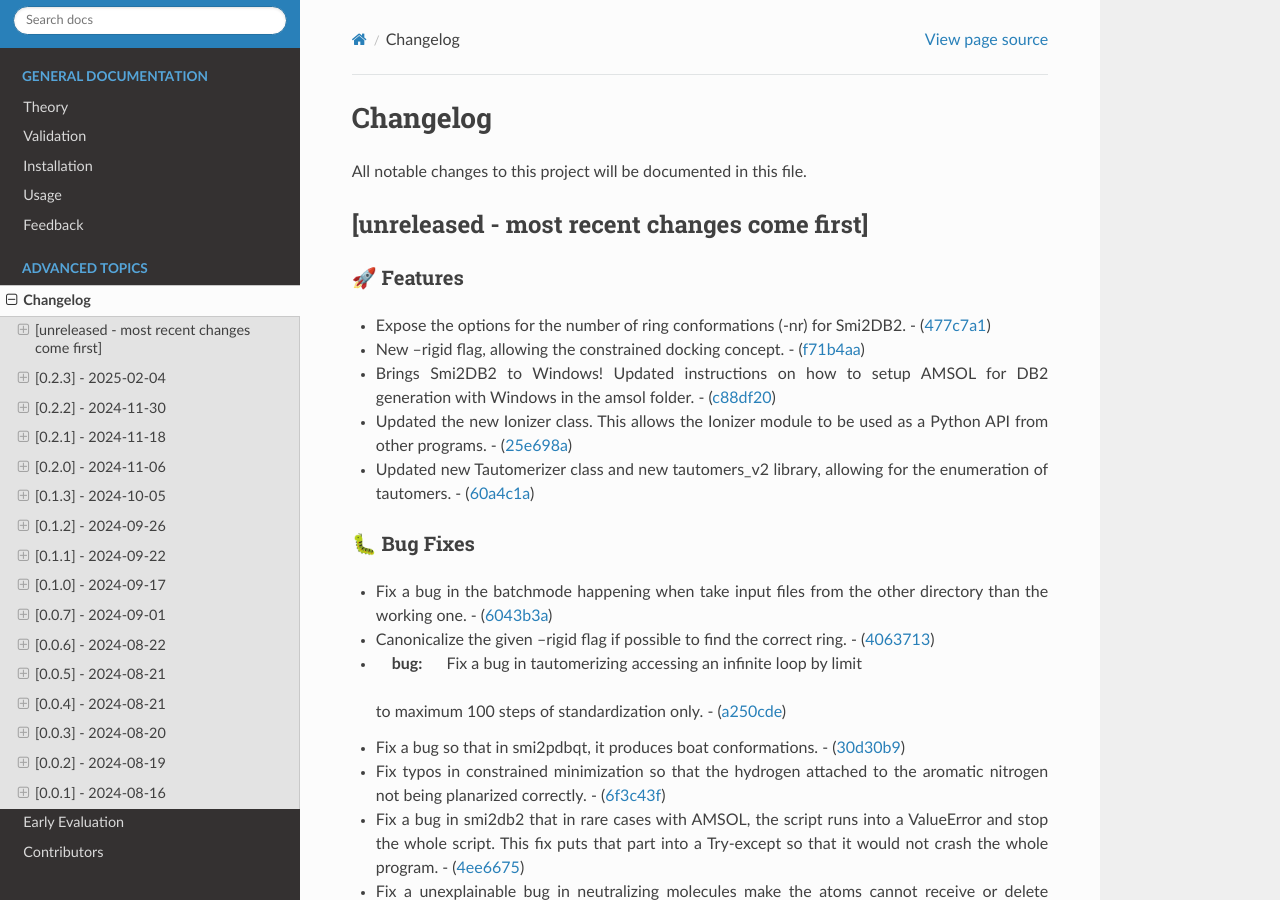
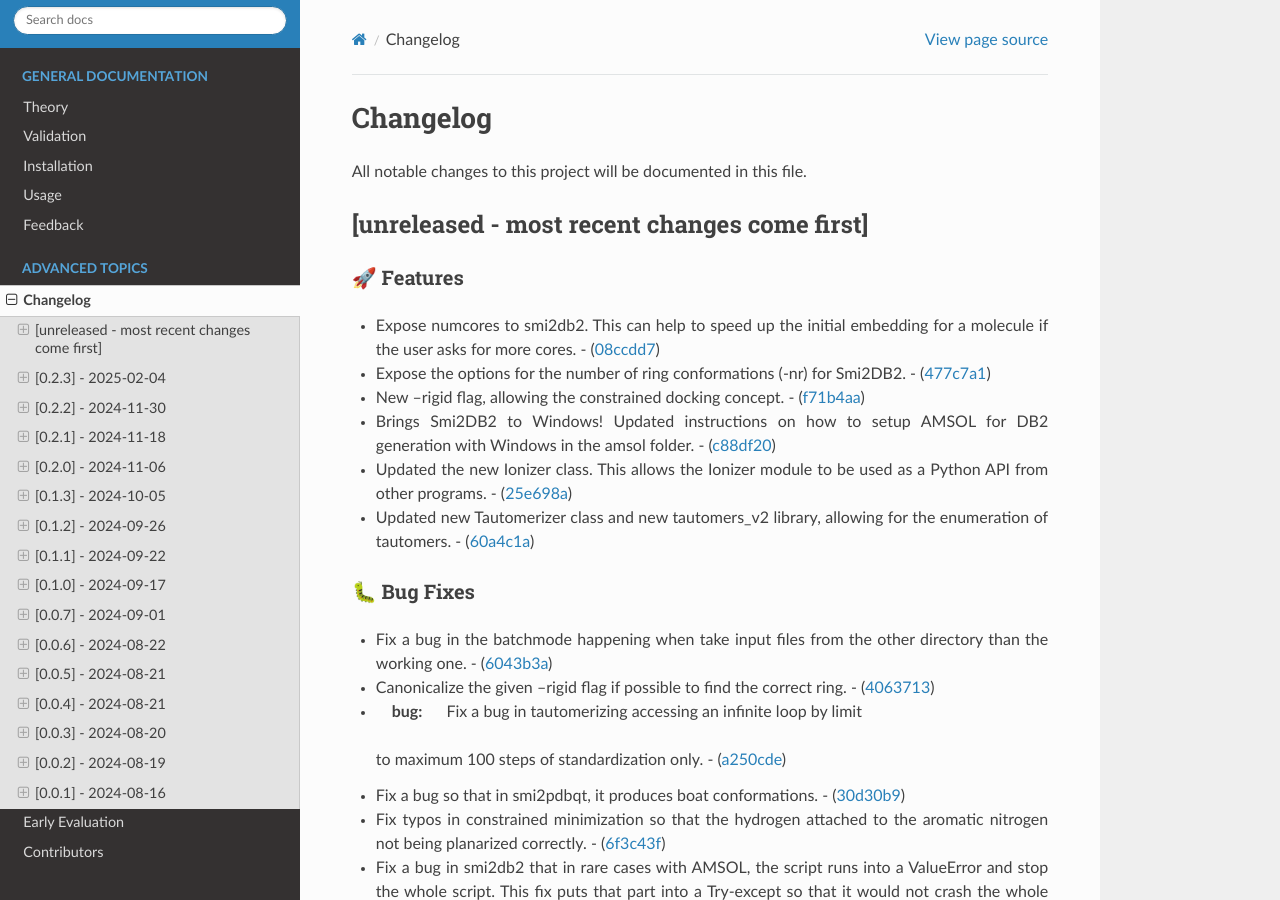
Before and after one commit to phonglam3103/msani-readthedocs, a Sphinx documentation site: the page built from docs/source/changes.rst, in a window 1280 px wide and 900 px high. Built offline with Sphinx 7.4.7 and the Read the Docs theme 3.1.0, drawn with Linux system fonts in a browser that asks for light colours; formulas are drawn with MathJax 3.

Commit message:
Update changes.rst from the software repository

```diff
--- a/docs/source/changes.rst
+++ b/docs/source/changes.rst
@@ -9,6 +9,9 @@ All notable changes to this project will be documented in this file.
 🚀 Features
 ~~~~~~~~~~~
 
+-  Expose numcores to smi2db2. This can help to speed up the initial
+   embedding for a molecule if the user asks for more cores. -
+   (`08ccdd7 <https://github.com/phonglam3103/EirVS/commit/08ccdd79ff6746991e1d00088319c155ccf66523>`__)
 -  Expose the options for the number of ring conformations (-nr) for
    Smi2DB2. -
    (`477c7a1 <https://github.com/phonglam3103/EirVS/commit/477c7a152df9e65fc7a2be45f545887c5872632c>`__)
```
